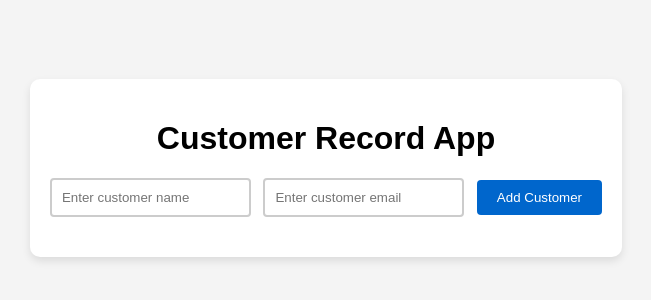
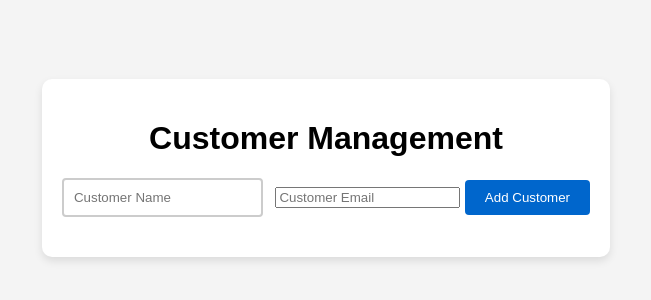
Before and after one commit to dina-ameliaa/customer-record, a plain HTML site: page index.html in a window 1280 px wide. Shown: the part 232-532 px from the top of the page, without its empty margins (314-965 px from the left). Drawn offline with Linux system fonts and the light colour scheme.

Commit message:
Update index.html

```diff
--- a/index.html
+++ b/index.html
@@ -8,13 +8,15 @@
 </head>
 <body>
     <div class="container">
-        <h1>Customer Record App</h1>
+        <header>
+            <h1>Customer Management</h1>
+        </header>
         <form id="customerForm">
-            <input type="text" id="customerName" placeholder="Enter customer name" required>
-            <input type="text" id="customerEmail" placeholder="Enter customer email" required>
+            <input type="text" id="customerName" placeholder="Customer Name" required>
+            <input type="email" id="customerEmail" placeholder="Customer Email" required>
             <button type="submit">Add Customer</button>
         </form>
-        <div id="customerList"></div>
+        <ul id="customerList"></ul>
     </div>
     <script src="script.js"></script>
 </body>
```
